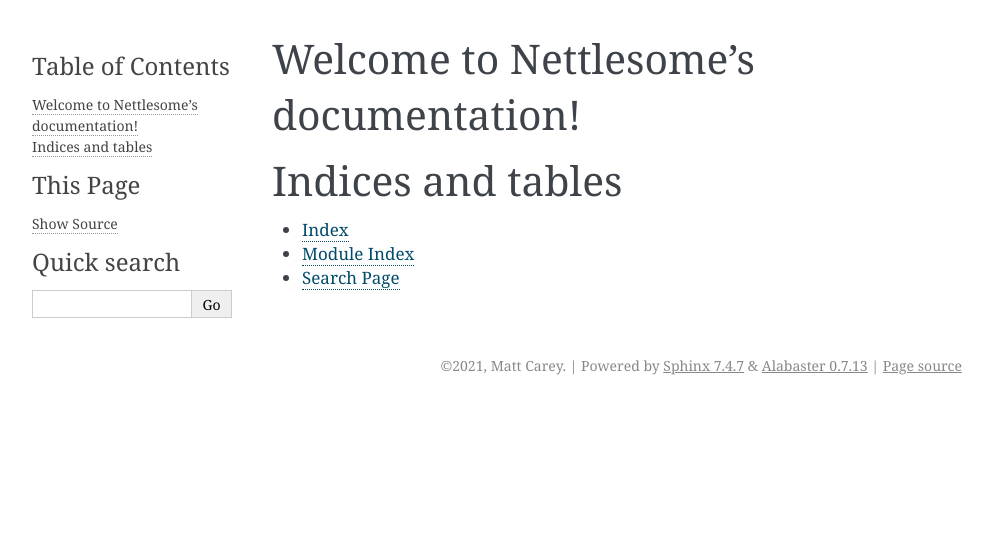
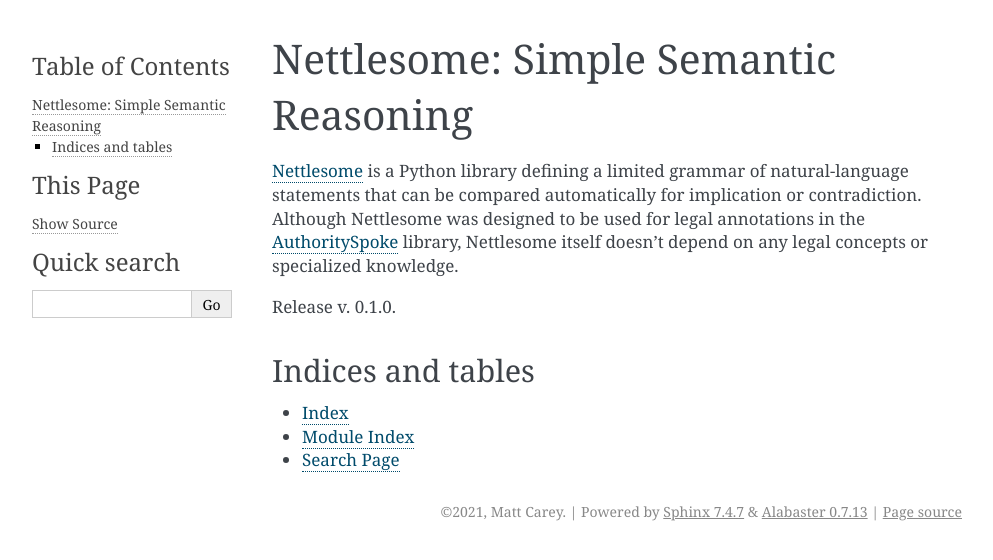
Before and after one commit to mscarey/nettlesome, a Sphinx documentation site: the page built from docs/index.rst, in a window 1280 px wide. Shown: the top 560 px of the page, without its empty margins (148-1141 px from the left). Built offline with Sphinx 7.4.7, drawn with Linux system fonts in a browser that asks for light colours.

```diff
--- a/docs/index.rst
+++ b/docs/index.rst
@@ -1,10 +1,19 @@
 .. Nettlesome documentation master file, created by
    sphinx-quickstart on Mon Feb 22 21:37:12 2021.
-   You can adapt this file completely to your liking, but it should at least
-   contain the root `toctree` directive.
 
-Welcome to Nettlesome's documentation!
 ======================================
+Nettlesome: Simple Semantic Reasoning
+======================================
+
+`Nettlesome <https://github.com/mscarey/nettlesome>`_ is a Python
+library defining a limited grammar of natural-language statements
+that can be compared automatically for implication or contradiction.
+Although Nettlesome was designed to be used for legal annotations in
+the `AuthoritySpoke <https://github.com/mscarey/nettlesome>`_ library,
+Nettlesome itself doesn't depend on any legal concepts or specialized knowledge.
+
+Release v\. |release|.
+
 
 .. toctree::
    :maxdepth: 2
```
Also changed, not shown: license.md.
